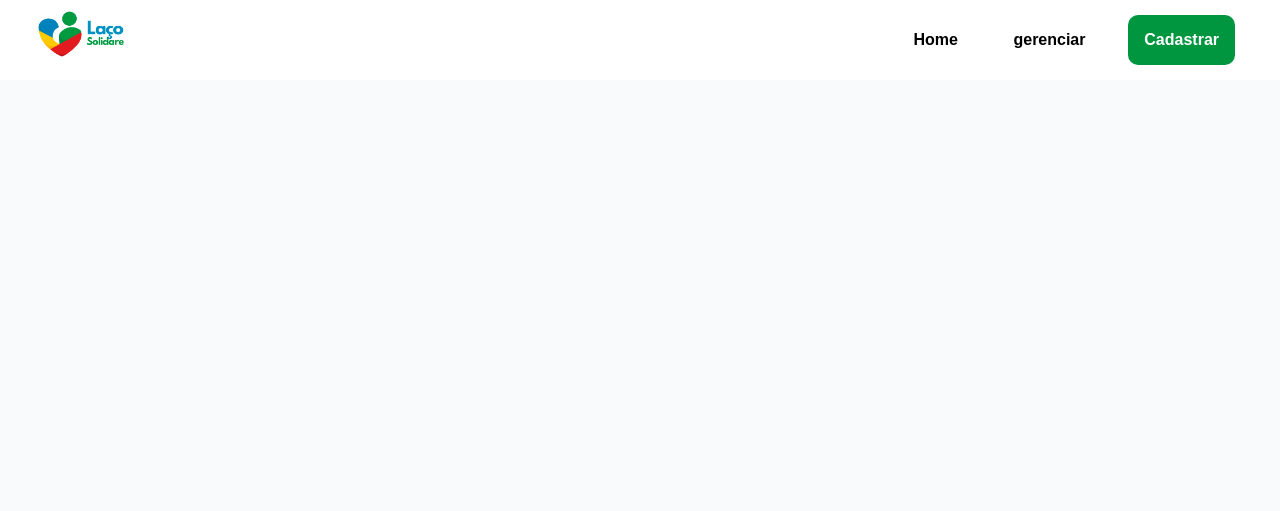
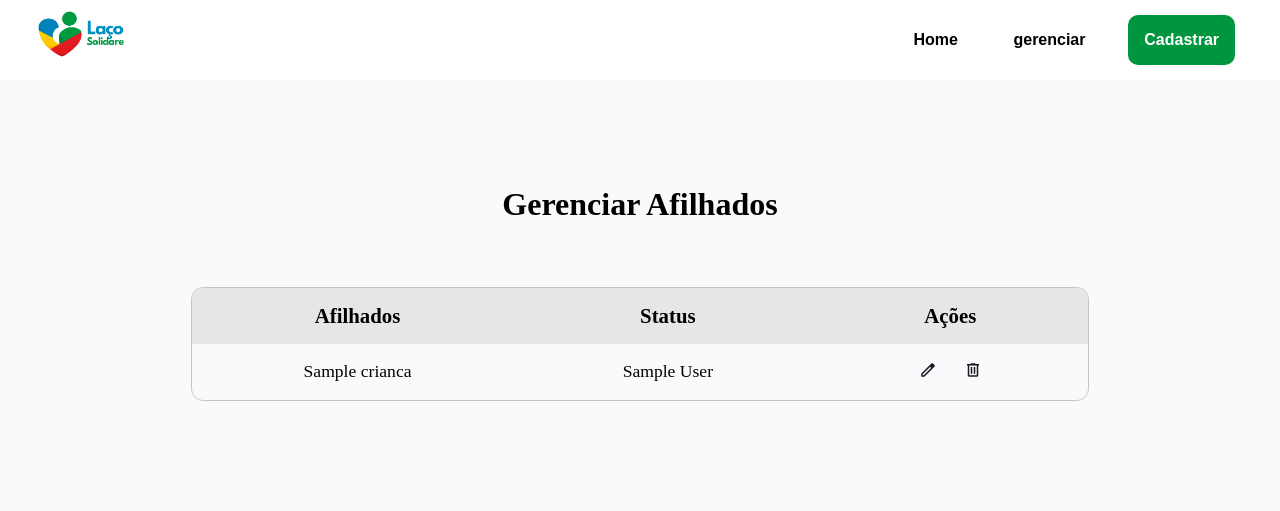
Before and after one commit to amandaaluzc/solidare-g5, a Django app: page /gerenciar_afilhados/ in a window 1280 px wide. Shown: the top 511 px of the page. Run offline with Django 5.2, Linux system fonts and the light colour scheme; a user stored in the database is signed in; tables that the repository leaves empty hold one stand-in row (values such as "Sample post"); parts of the project's set-up code (start-up, migrations or seed data) failed here and were passed over.

Commit message:
:sparkles: feat: Adicionar componente de tabela de gerenciamento de afilhados para a administração.

```diff
--- a/apadrinhamento/static/styles/gerenciar_afilhado.css
+++ b/apadrinhamento/static/styles/gerenciar_afilhado.css
@@ -0,0 +1,70 @@
+.box-content {
+    height: 50vh;
+    width: 100%;
+    display: flex;
+    align-items: center;
+}
+
+.content {
+    width: 100%;
+    height: 100%;
+    display: flex;
+    align-items: center;
+    flex-direction: column;
+    padding: 2rem 0;
+}
+
+.content h2 {
+    margin-bottom: 4rem;
+    font-size: 2rem;
+    font-weight: bold;
+}
+
+.tabela {
+    height: auto;
+    width: 70%;
+    display: flex;
+    justify-content: center;
+    border: solid 1px rgb(198, 198, 198);
+    border-radius: 12px;
+}
+
+.tabela table{
+    width: 100%;
+    border-radius: 10px;
+    border-radius: 12px;
+    overflow: hidden;
+    border-collapse: collapse;
+
+}
+
+thead {
+    background-color: #e6e6e6;
+    font-weight: bold;
+}
+
+th  {
+    padding: 16px;
+    text-align: center;
+    font-size: 1.3rem;
+    font-weight: 600;
+}
+
+td  {
+    padding: 16px;
+    text-align: center;
+    font-size: 1.1rem;
+}
+
+
+tbody button {
+    background-color: #f9fafb ;
+    border: none;
+    cursor: pointer;
+    margin: 0 5px;
+}
+
+tbody img {
+    width: 18px;
+    height: 18px;
+}
--- a/apadrinhamento/static/styles/gerenciar_padrinho.css
+++ b/apadrinhamento/static/styles/gerenciar_padrinho.css
@@ -15,7 +15,7 @@
 }
 
 .content h2 {
-    margin-bottom: 2rem;
+    margin-bottom: 4rem;
     font-size: 2rem;
     font-weight: bold;
 }
@@ -47,7 +47,7 @@ th  {
     padding: 16px;
     text-align: center;
     font-size: 1.3rem;
-    font-weight: 400;
+    font-weight: 600;
 }
 
 td  {
--- a/apadrinhamento/templates/gerenciar_afilhado.html
+++ b/apadrinhamento/templates/gerenciar_afilhado.html
@@ -41,6 +41,51 @@
                 </section>
             </header>
 
+            <section class="box-content">
+                <section class="content">
+                    <h2>Gerenciar Afilhados</h2>
+
+                    <section class="tabela">
+                        <table>
+                            <thead>
+                                <tr>
+                                    <th>Afilhados</th>
+                                    <th>Status</th>
+                                    <th>Ações</th>
+                                </tr>
+                            </thead>
+
+                            <tbody>
+                                {% for ap in apadrinhamentos %}
+                                    <tr>
+                                        <td>{{ ap.crianca.nome }}</td>
+                                        {% if ap.padrinho and ap.padrinho.user.get_full_name %}
+                                            <td>{{ ap.padrinho.user.get_full_name }}</td>
+
+                                        {% else %}
+                                            <td>Disponível</td>
+
+                                        {% endif %}
+                                        <td>
+                                            <button type="button"><img src="{% static 'img/edit.png' %}"></button>
+                                            <button type="button"><img src="{% static 'img/delete.png' %}"></button>
+                                        </td>
+                                    </tr>
+                                {% empty %}
+                                    <tr>
+                                        <td colspan="3">Nenhum padrinho registrado.</td>
+                                    </tr>
+
+
+                                {% endfor %}
+                            </tbody>
+                        </table>
+                    </section>
+                </section>
+            </section>
+
+
+
         {% else %}
             <h1>Usuario negado</h1>
         {% endif %}
--- a/apadrinhamento/templates/gerenciar_padrinho.html
+++ b/apadrinhamento/templates/gerenciar_padrinho.html
@@ -67,11 +67,7 @@
                                     </tr>
                                 {% empty %}
                                     <tr>
-                                        <td colspan="2">Nenhum padrinho registrado.</td>
-                                        <td colspan="3">
-                                            <button type="button"><img src="{% static 'img/edit.png' %}"></button>
-                                            <button type="button"><img src="{% static 'img/delete.png' %}"></button>
-                                        </td>
+                                        <td colspan="3">Nenhum padrinho registrado.</td>
                                     </tr>
 
 
--- a/apadrinhamento/views.py
+++ b/apadrinhamento/views.py
@@ -139,7 +139,10 @@ def gerenciar_afilhados (request):
     if not request.user.is_staff:
         return HttpResponseForbidden("Acesso restrito a administradores.")
 
-    return render(request, 'gerenciar_afilhado.html')
+    padrinhos = Padrinho.objects.all()
+    apadrinhamentos = Apadrinhamento.objects.select_related('padrinho__user', 'crianca')
+
+    return render(request, 'gerenciar_afilhado.html' , {'padrinhos': padrinhos ,  'apadrinhamentos': apadrinhamentos})
 
 @login_required
 def apadrinhar_crianca(request, crianca_id):
```
